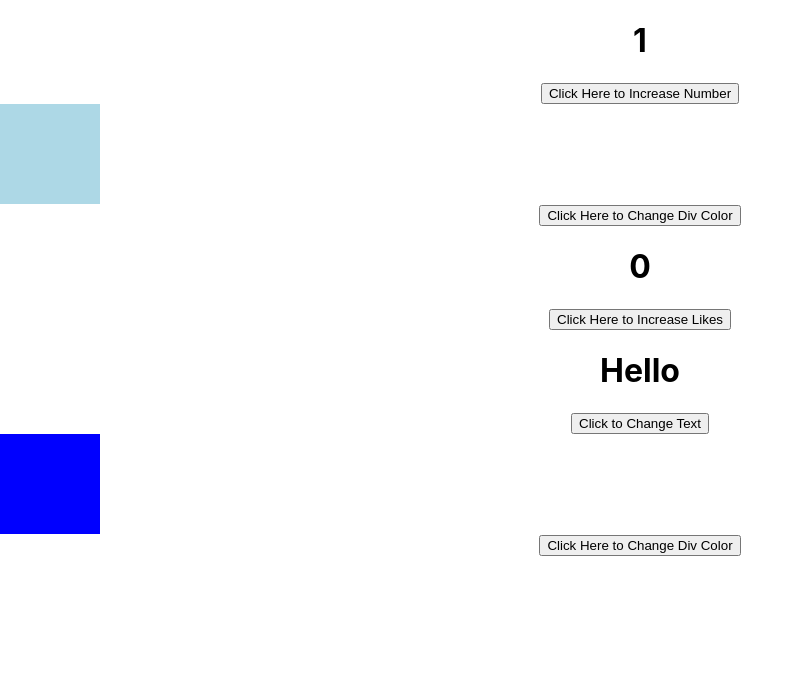
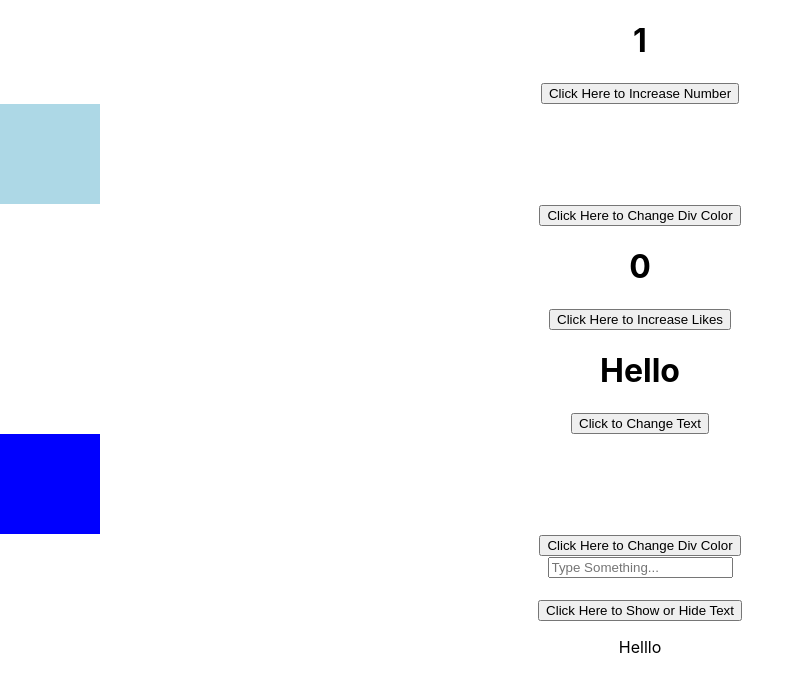
Before and after one commit to leen0512/react-status, a React (Create React App) app: page / in a window 1280 px wide. Shown: the top 692 px of the page, without its empty margins (0-805 px from the left). Built offline with nearby package versions, Linux system fonts and the light colour scheme.

Commit message:
show or hide text

```diff
--- a/src/App.js
+++ b/src/App.js
@@ -3,6 +3,8 @@ import './App.css';
 import { useState } from 'react';
 import TextChanger from './components/TextChanger';
 import ChangeDivColor from './components/DivColorChanging';
+import DisplayInput from './components/DisplayInput';
+import ShowHideText from './components/ShowHideText';
 
 //q1
 function ShowNumber(){
@@ -50,6 +52,8 @@ function App() {
       <ShowLikes title="Increase Likes"></ShowLikes>
       <TextChanger/>
       <ChangeDivColor/>
+      <DisplayInput/>
+      <ShowHideText/>
     </div>
   );
 }
--- /dev/null
+++ b/src/components/ShowHideText.js
@@ -0,0 +1,12 @@
+import { useState } from "react";
+
+function ShowHideText() {
+  const [isHidden, setIsHidden] = useState(false);
+
+    return <div>
+        <button onClick={() => setIsHidden(!isHidden)}>Click Here to Show or Hide Text</button>
+        <p style={{visibility: isHidden? "hidden" : "visible"}}>Helllo</p>
+    </div>
+}
+
+export default ShowHideText;
```
